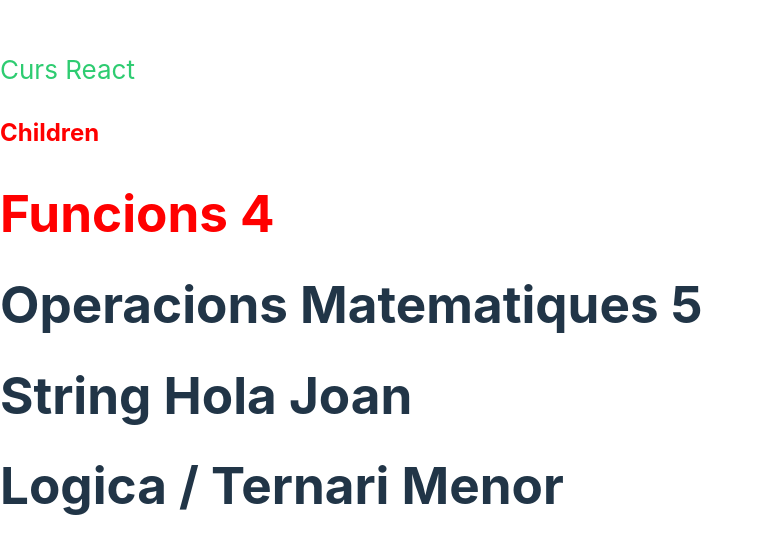
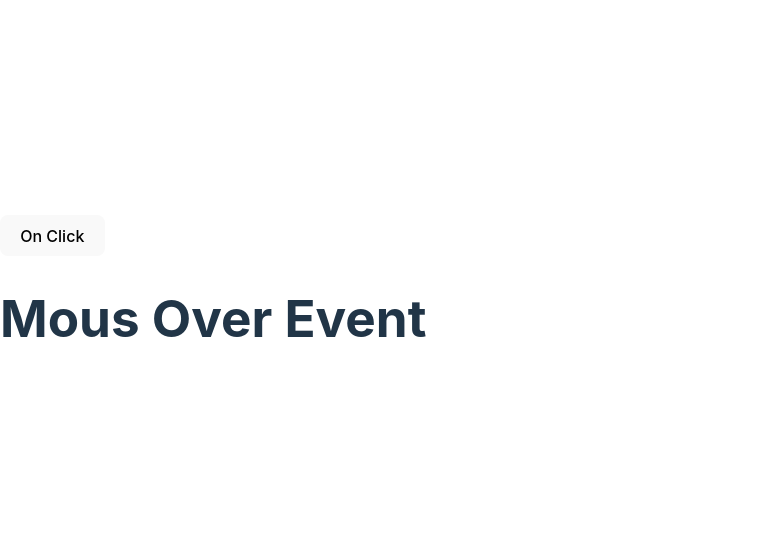
Before and after one commit to SectionOne/cursframeworks, a React (Vite) app in the folder cursreact/: page / in a window 1280 px wide. Shown: the part 102-656 px from the top of the page, without its empty margins (0-763 px from the left). Built offline with nearby package versions, Linux system fonts and the light colour scheme.

Commit message:
Codi 5 - Events sense parametres

```diff
--- a/cursreact/src/App.jsx
+++ b/cursreact/src/App.jsx
@@ -1,28 +1,18 @@
 /* eslint-disable no-constant-condition */
 import './App.css'
 
-function sumar(){
-  return 2 + 2
-}
+function App() {
+  const functionClick = () => {
+    console.log('onClick')
+  }
 
-const nom = "Joan"
-
-const inlineStyle = {
-  color: "#2ecc71",
-  fontSize: "26px"
-}
-function App() {
+  const functionOnMouseOver = () => {
+    console.log('onMouseOver')
+  }
     return (
     <>
-      <p style={inlineStyle}>Curs React</p>
-      <div className='red'>
-        <h2>Children</h2>
-      </div>
-      <h1 className='red'>Funcions { sumar() }</h1>
-      <h1>Operacions Matematiques { 3 + 2 }</h1>
-      <h1>String { `Hola ${nom}` }</h1>
-      <h1>Logica / Ternari { (3 + 2) > 6 ? "Mayor" : "Menor" }</h1>
-      <img src="" alt="" />
+      <button onClick={functionClick}>On Click</button>
+      <h1 onMouseOver={functionOnMouseOver}>Mous Over Event</h1>
     </>
   )
 }
```
Also changed, not shown: 1 other file (tests, documents, lock files or other folders).
